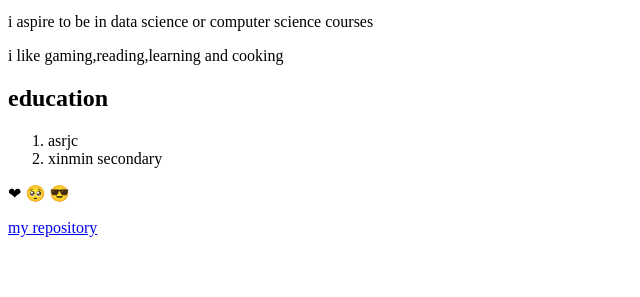
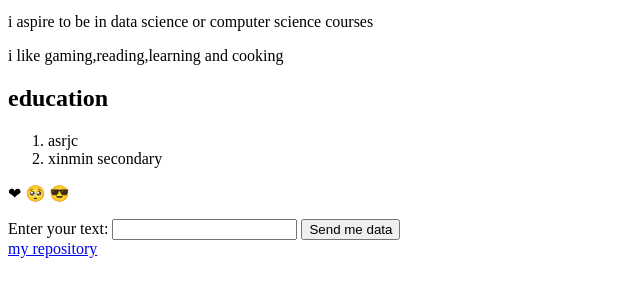
Before and after one commit to jNathan00/folio, a plain HTML site: page index.html in a window 1280 px wide. Shown: the part 101-398 px from the top of the page, without its empty margins (0-640 px from the left). Drawn offline with Linux system fonts and the light colour scheme.

Commit message:
Update index.html

```diff
--- a/index.html
+++ b/index.html
@@ -18,6 +18,11 @@
       &#x1F97A;
       &#x1F60E;
     </p>
+<form>
+  <label for="text">Enter your text:</label>
+  <input type="text" id="text" name="text">
+  <button type="submit">Send me data</button>
+    </form>
     <a href="https://github.com/jNathan00/folio">my repository</a>
   </body>
 </html>
```
